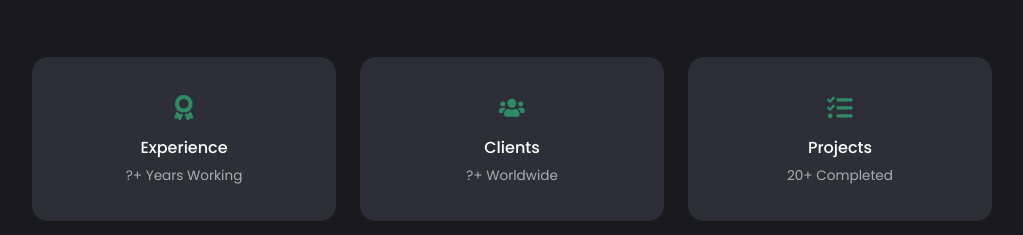
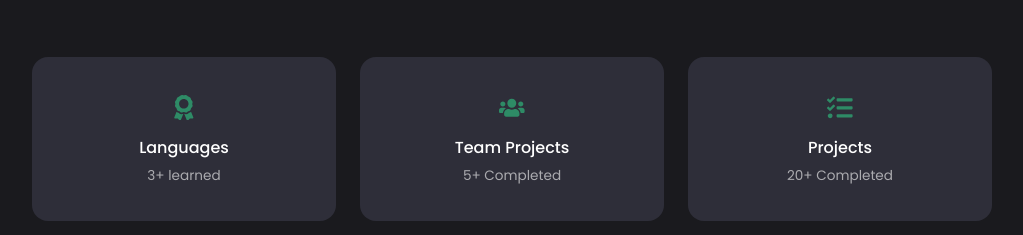
Before and after one commit to prappleman/parker-react-portfolio, a React (Create React App) app: page / in a window 1280 px wide. Shown: the part 920-1155 px from the top of the page, without its empty margins (128-1151 px from the left). Built offline with nearby package versions, Linux system fonts and the light colour scheme.

Commit message:
changed cards

```diff
--- a/src/components/about/About.jsx
+++ b/src/components/about/About.jsx
@@ -8,22 +8,21 @@ function About() {
     <section id="about">
       <h5>Get to Know</h5>
       <h2>About Me</h2>
-{/* TODO: change cards */}
       <div className="container about__container">
         <div className="about__cards">
           <article className="about__card">
             <icon className="about__icon">
               <FaAward />
             </icon>
-            <h5>Experience</h5>
-            <small>?+ Years Working</small>
+            <h5>Languages</h5>
+            <small>3+ learned</small>
           </article>
           <article className="about__card">
             <icon className="about__icon">
               <FaUsers />
             </icon>
-            <h5>Clients</h5>
-            <small>?+ Worldwide</small>
+            <h5>Team Projects</h5>
+            <small>5+ Completed</small>
           </article>
           <article className="about__card">
             <icon className="about__icon">
```
